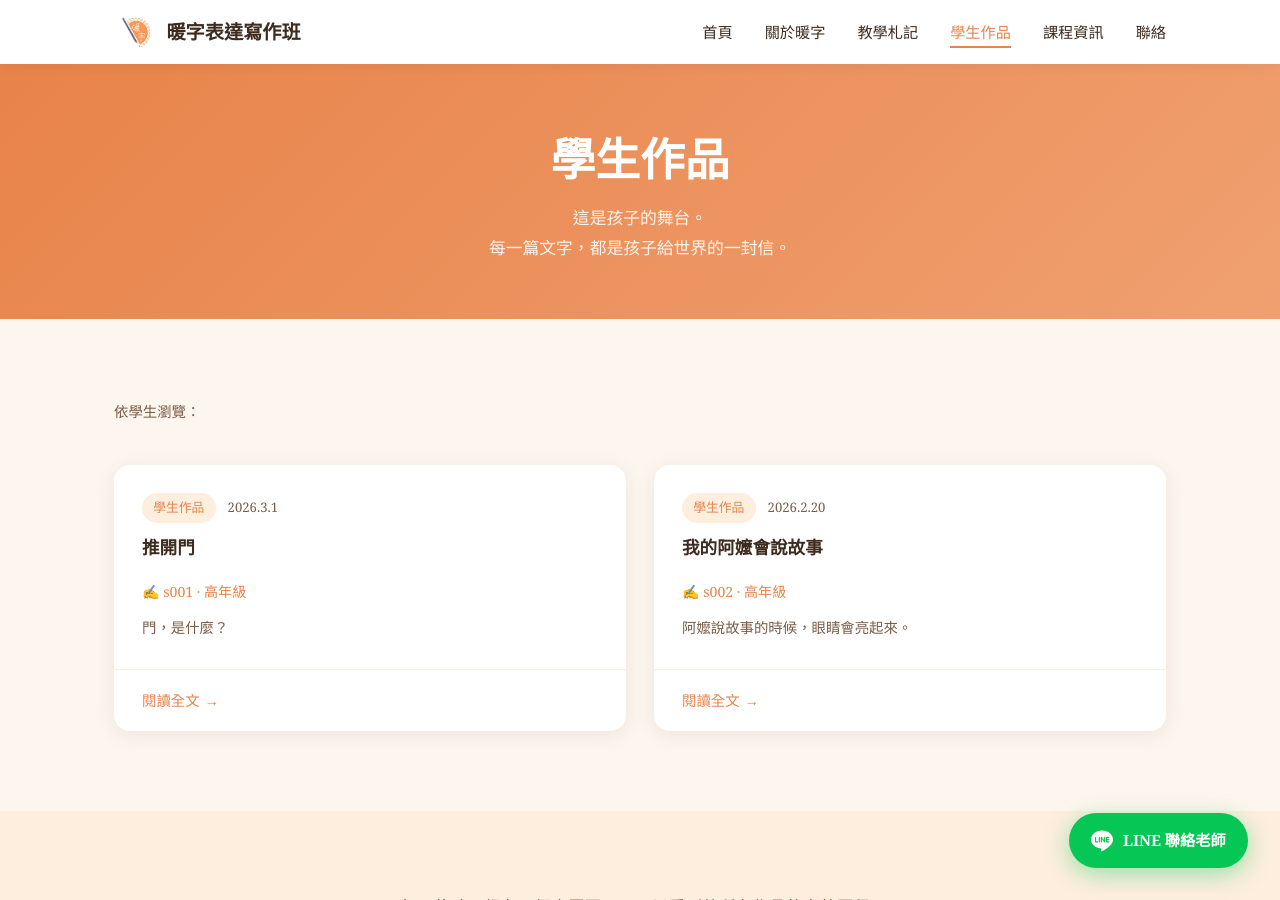
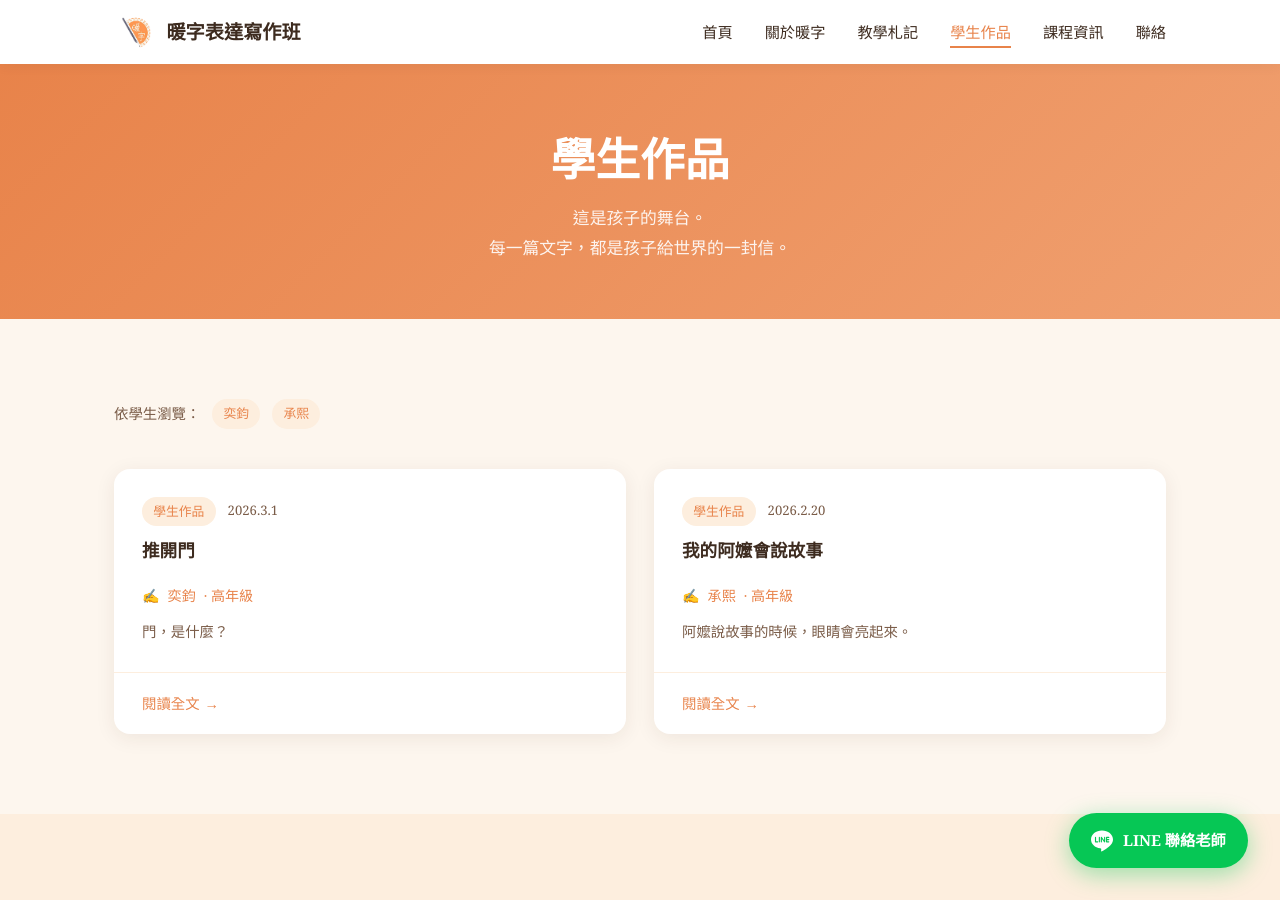
Before and after one commit to Shinruw/nu-nz-, a Jekyll site: the page built from pages/works.html, in a window 1280 px wide and 900 px high. Built offline with Jekyll 4.4.1, drawn with Linux system fonts in a browser that asks for light colours.

Commit message:
Fix student lookup by avoiding Jekyll reserved variables
Renamed front matter 'id' to 'uid' and 'name' to 'name_display'
to avoid conflicts with Jekyll's built-in collection document variables.

Co-Authored-By: Claude Sonnet 4.6 <noreply@anthropic.com>

```diff
--- a/_layouts/post.html
+++ b/_layouts/post.html
@@ -6,11 +6,11 @@ layout: default
   <div class="post-hero">
     <div class="container">
       {% if page.category == 'works' %}
-        {% assign student = site.students | where: "id", page.student_id | first %}
+        {% assign student = site.students | where: "uid", page.student_id | first %}
         <div class="work-author-badge">
           ✍️
           {% if student %}
-            <a href="{{ student.url | relative_url }}" style="color:inherit;text-decoration:underline;text-underline-offset:3px;">{{ student.name }}</a>
+            <a href="{{ student.url | relative_url }}" style="color:inherit;text-decoration:underline;text-underline-offset:3px;">{{ student.name_display }}</a>
           {% else %}
             {{ page.student_id }}
           {% endif %}
--- a/_layouts/student.html
+++ b/_layouts/student.html
@@ -2,12 +2,12 @@
 layout: default
 ---
 
-{% assign works = site.posts | where: "category", "works" | where: "student_id", page.id | sort: "date" | reverse %}
+{% assign works = site.posts | where: "category", "works" | where: "student_id", page.uid | sort: "date" | reverse %}
 
 <div class="post-hero">
   <div class="container">
     <div class="card-tag" style="display:inline-block;margin-bottom:1rem;">學生作品集</div>
-    <h1>{{ page.name }} 暖字作品集</h1>
+    <h1>{{ page.name_display }} 暖字作品集</h1>
     {% if page.intro and page.intro != "" %}
       <p style="margin-top:1rem;font-size:1.05rem;opacity:0.85;">{{ page.intro }}</p>
     {% endif %}
--- a/pages/works.html
+++ b/pages/works.html
@@ -24,9 +24,9 @@ permalink: /works/
         <div style="display:flex;flex-wrap:wrap;gap:0.75rem;align-items:center;">
           <span style="font-size:0.9rem;color:var(--brown-light);">依學生瀏覽：</span>
           {% for sid in student_ids %}
-            {% assign s = site.students | where: "id", sid | first %}
+            {% assign s = site.students | where: "uid", sid | first %}
             {% if s %}
-              <a href="{{ s.url | relative_url }}" class="card-tag" style="text-decoration:none;">{{ s.name }}</a>
+              <a href="{{ s.url | relative_url }}" class="card-tag" style="text-decoration:none;">{{ s.name_display }}</a>
             {% endif %}
           {% endfor %}
         </div>
@@ -41,11 +41,11 @@ permalink: /works/
                 <time datetime="{{ post.date | date_to_xmlschema }}">{{ post.date | date: "%Y.%-m.%-d" }}</time>
               </div>
               <h3><a href="{{ post.url | relative_url }}" style="color:var(--brown);">{{ post.title }}</a></h3>
-              {% assign student = site.students | where: "id", post.student_id | first %}
+              {% assign student = site.students | where: "uid", post.student_id | first %}
               <div class="author-info">
                 ✍️
                 {% if student %}
-                  <a href="{{ student.url | relative_url }}" style="color:var(--orange);">{{ student.name }}</a>
+                  <a href="{{ student.url | relative_url }}" style="color:var(--orange);">{{ student.name_display }}</a>
                 {% else %}
                   {{ post.student_id }}
                 {% endif %}
```
Also changed, not shown: _students/s001.md (+2 -2 lines), _students/s002.md (+2 -2 lines).
